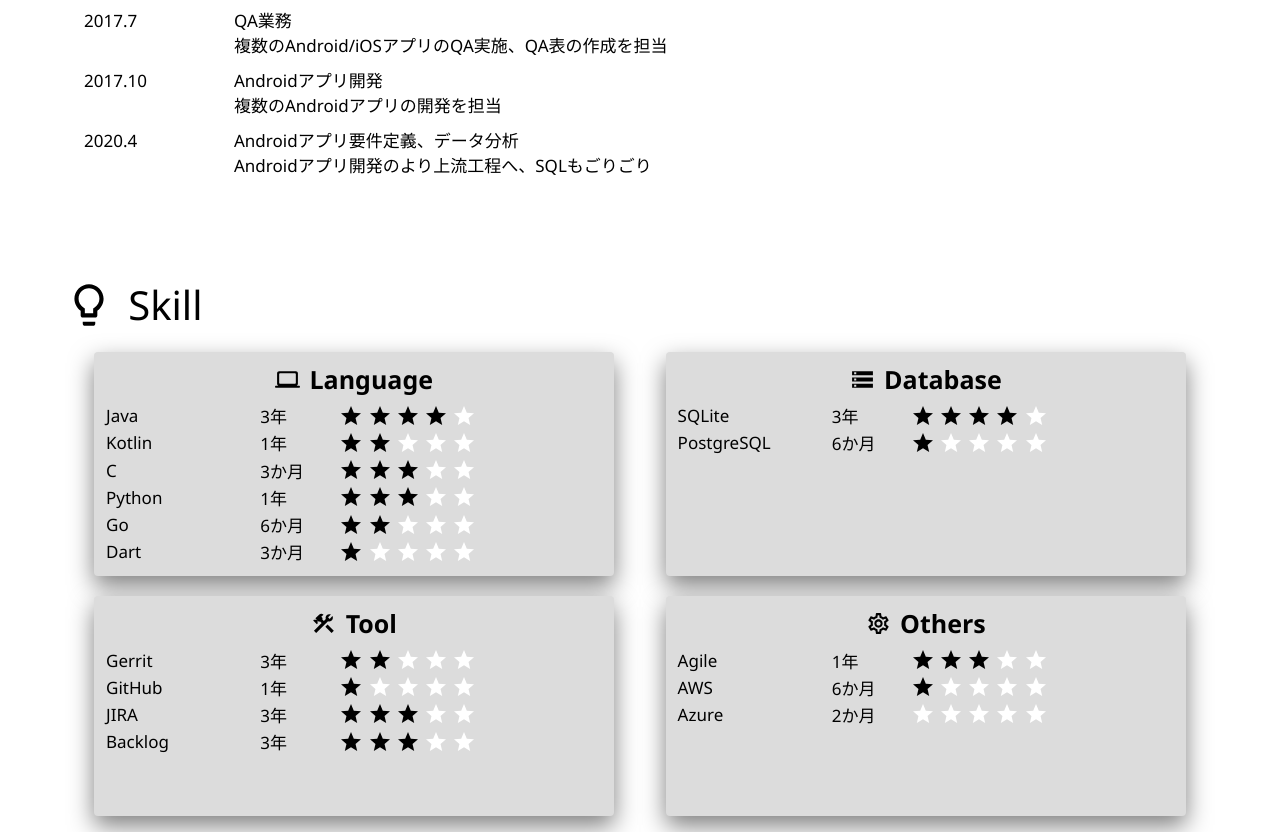
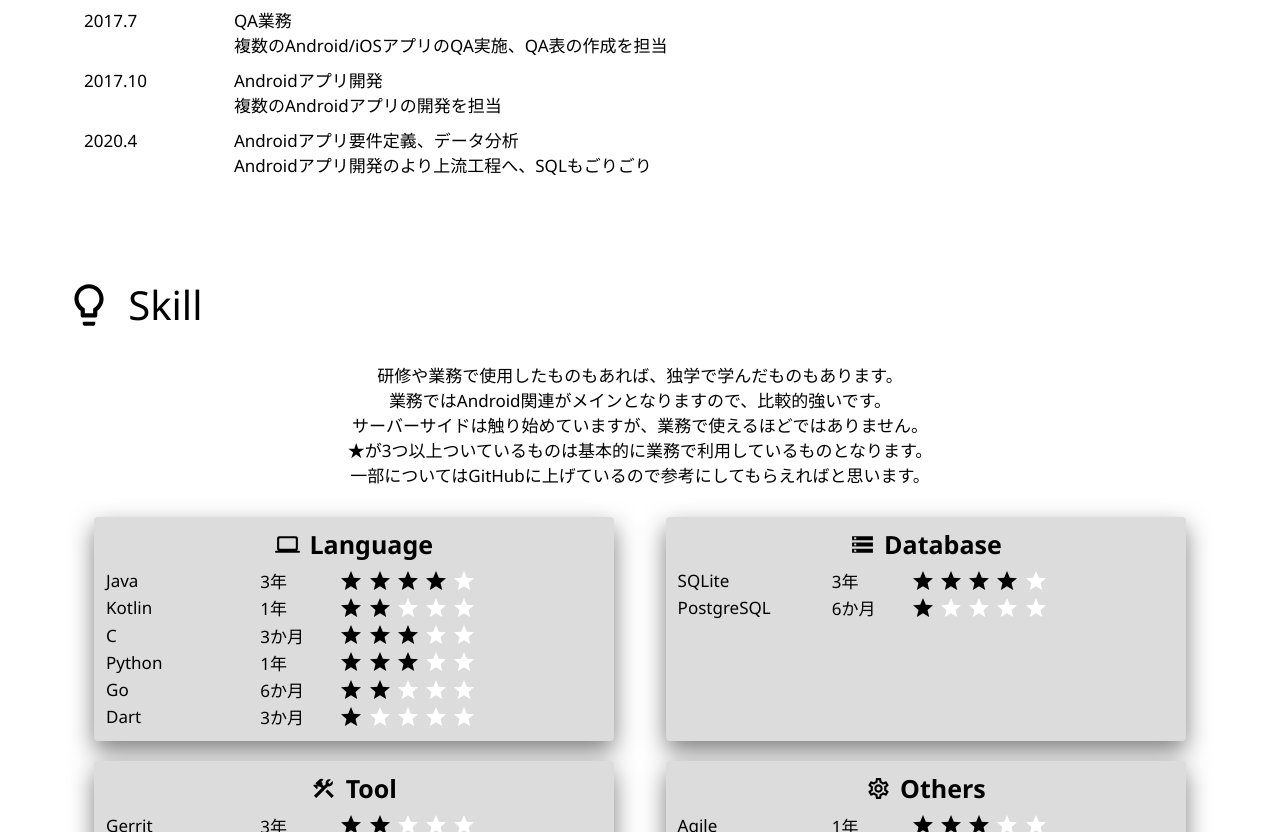
Before and after one commit to kurramkurram/kurramkurram.github.io, a website: page index.html in a window 1280 px wide. Shown: the part 651-1483 px from the top of the page. Drawn offline with Linux system fonts and the light colour scheme.

Commit message:
add skill description

```diff
--- a/app.scss
+++ b/app.scss
@@ -186,6 +186,12 @@ body {
                     font-weight: bold;
                 }
             }
+            &__description {
+                font-size: 17px;
+                margin: 20px;
+                width: 100%;
+                text-align: center;
+            }
             &__item {
                 list-style: none;
                 margin: 2px;
--- a/index.html
+++ b/index.html
@@ -50,7 +50,7 @@
                     </div>
                   </div>
                 </div>
-                <div class="demo-card__secondary mdc-typography mdc-typography--body2">my skill (Language/Database/Tool)</div>
+                <div class="demo-card__secondary mdc-typography mdc-typography--body2">my skill</div>
               </div>
             </div>
           </a>
@@ -120,6 +120,13 @@
           </div>
           <div class="skill__contents">
             <div class="skill__contents__container">
+              <div class="skill__contents__description">
+                研修や業務で使用したものもあれば、独学で学んだものもあります。<br>
+                業務ではAndroid関連がメインとなりますので、比較的強いです。<br>
+                サーバーサイドは触り始めていますが、業務で使えるほどではありません。<br>
+                ★が3つ以上ついているものは基本的に業務で利用しているものとなります。<br>
+                一部についてはGitHubに上げているので参考にしてもらえればと思います。
+              </div>
               <div class="skill__language__wrapper">
                 <div class="skill__contents__title__wrapper">
                   <img src="/images/computer_black.svg" alt="" class="skill__contents__title__icon">
```
Also changed, not shown: bundle.css.
